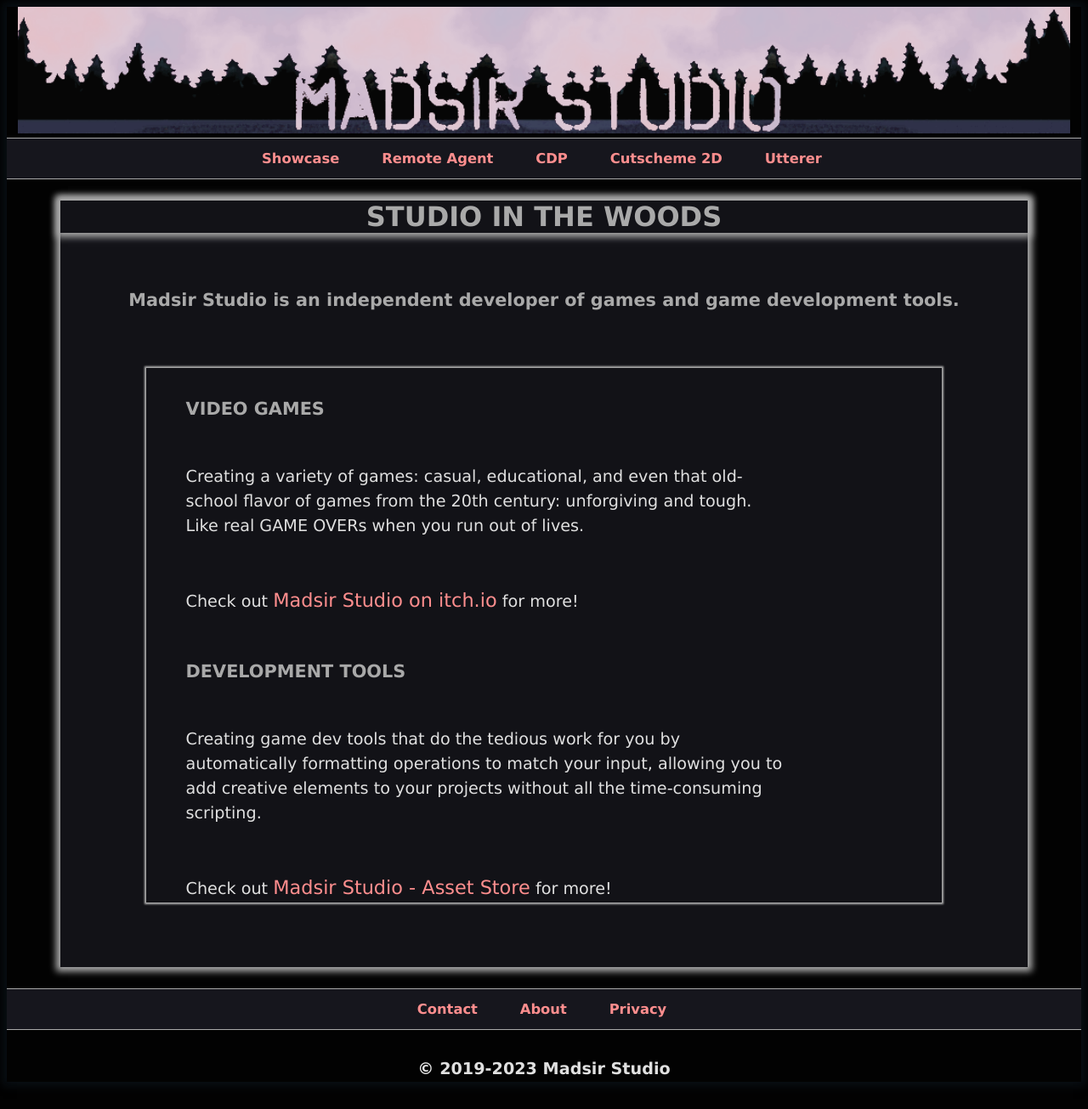
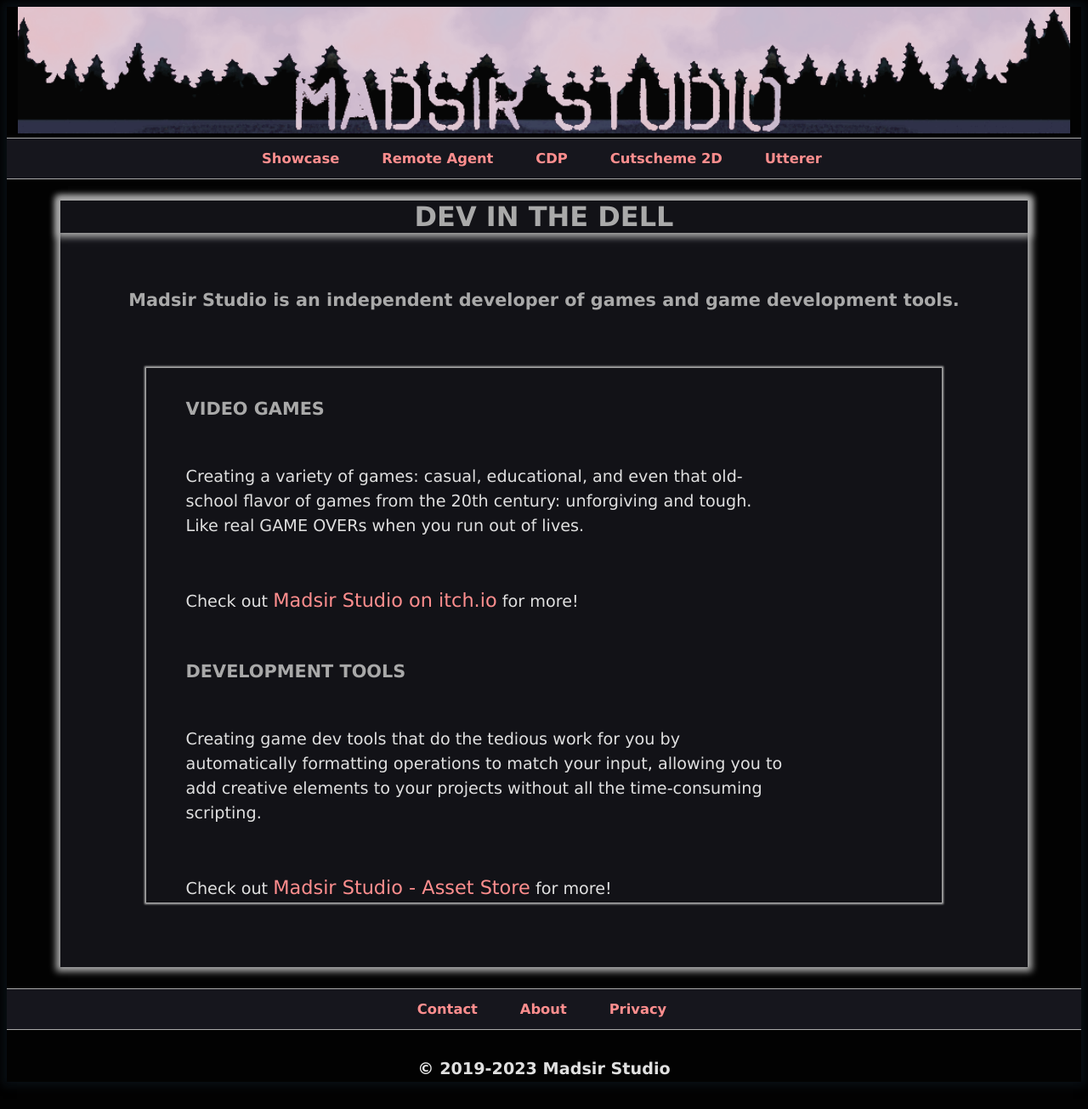
Before and after one commit to Madsir/madsirstudio.github.io, a Jekyll site: the page built from about/index.html, in a window 1280 px wide. Shown: the whole page at 85% size. Built offline with Jekyll 4.4.1, drawn with Linux system fonts in a browser that asks for light colours.

Commit message:
Update index.html

```diff
--- a/about/index.html
+++ b/about/index.html
@@ -38,7 +38,7 @@
 <body>
 <div class="main">
   <center>
-		<h1>STUDIO IN THE WOODS</h1>
+		<h1>DEV IN THE DELL</h1>
 	<div class="centerdiv">
 		<br>
 		<h4>Madsir Studio is an independent developer of games and game development tools.</h4>
```
